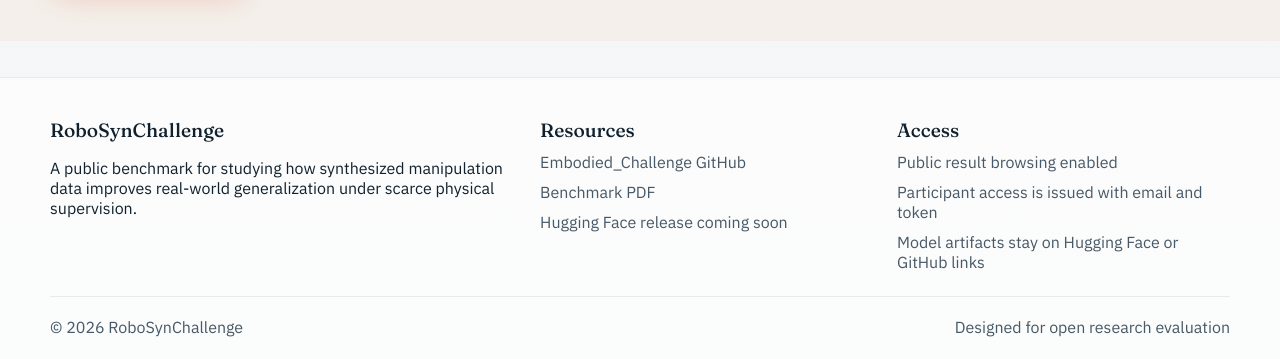
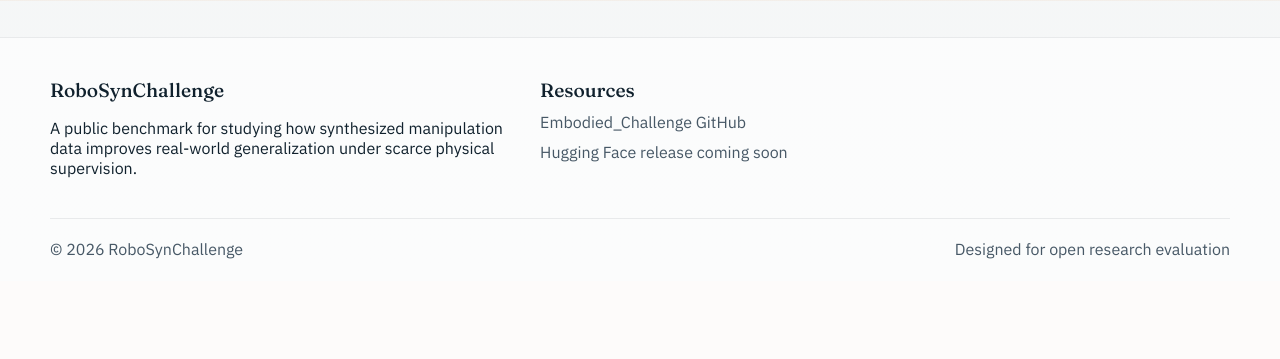
Before and after one commit to EDEM-AI/robosynchallenge.github.io, a Flask app: page / in a window 1280 px wide. Shown: the part 5804-6163 px from the top of the page. After the commit the page ends 6063 px from the top, so only its background shows below. Run offline with Flask 3, Linux system fonts and the light colour scheme; data comes from the database, SQL or seed files in the repository.

Commit message:
Remove benchmark PDF from flask site

```diff
--- a/app.py
+++ b/app.py
@@ -21,7 +21,6 @@ from flask import (
     redirect,
     render_template,
     request,
-    send_file,
     send_from_directory,
     session,
     url_for,
@@ -2305,17 +2304,6 @@ def result_detail_json(evaluation_id: int):
             "episodes": episode_payload(episodes),
         }
     )
-
-
-@app.route("/paper")
-def paper_download():
-    return send_file(
-        BASE_DIR.parent / "Benchmark___Competition_2026.pdf",
-        download_name="RoboSynChallenge_Benchmark_2026.pdf",
-        as_attachment=False,
-    )
-
-
 @app.route("/health")
 def health():
     return {"ok": True, "service": "RoboSynChallenge"}
--- a/templates/base.html
+++ b/templates/base.html
@@ -87,18 +87,11 @@
         <div>
           <div class="footer-heading">Resources</div>
           <a href="{{ simulation_repo_url }}" target="_blank" rel="noreferrer">Embodied_Challenge GitHub</a>
-          <a href="{{ url_for('paper_download') }}">Benchmark PDF</a>
           {% if dataset_url %}
             <a href="{{ dataset_url }}" target="_blank" rel="noreferrer">{{ dataset_label }}</a>
           {% else %}
             <span class="footer-muted">Hugging Face release coming soon</span>
           {% endif %}
-        </div>
-        <div>
-          <div class="footer-heading">Access</div>
-          <span class="footer-muted">Public result browsing enabled</span>
-          <span class="footer-muted">Participant access is issued with email and token</span>
-          <span class="footer-muted">Model artifacts stay on Hugging Face or GitHub links</span>
         </div>
       </div>
       <div class="shell footer-bottom">
--- a/templates/home.html
+++ b/templates/home.html
@@ -14,7 +14,6 @@
         <div class="cta-row">
           <a href="{{ url_for('evaluation_page') }}" class="button button-primary">Submit a policy</a>
           <a href="{{ url_for('data_page') }}" class="button button-secondary">Explore datasets</a>
-          <a href="{{ url_for('paper_download') }}" class="button button-ghost">Read benchmark PDF</a>
         </div>
       </div>
       <div class="hero-visual">
@@ -97,7 +96,6 @@
             observations and proprioceptive feedback only. Entry, mid, and high-level tasks cover
             rigid objects, articulated objects, tools, and precision operations.
           </p>
-          <a href="{{ url_for('paper_download') }}" class="button button-secondary">See platform details</a>
         </div>
         <img src="{{ url_for('static', filename='assets/realworld-env.png') }}" alt="Real-world hardware platform">
       </article>
```
